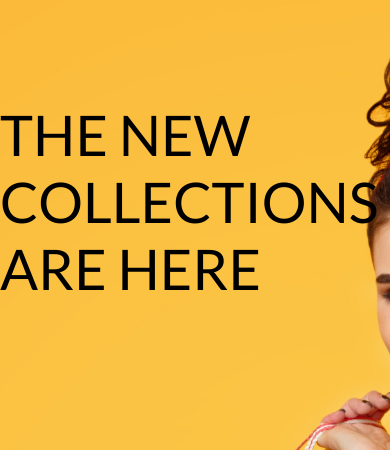
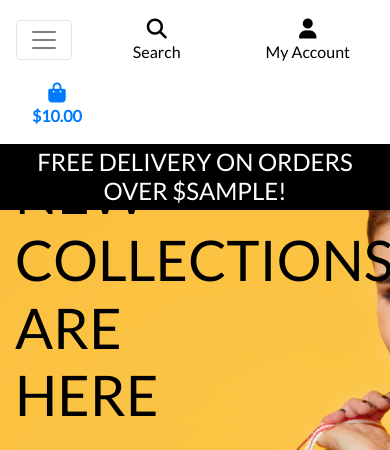
Before and after one commit to mion93/boutique_ado_v1, a Django app: template home/templates/home/index.html in a window 390 px wide. Shown: the top 450 px of the page. Run offline with Django 3.2, Linux system fonts and the light colour scheme; the template is opened without the code that fills it: most values are stand-ins (such as "Sample title", 1, 10 or a date in 2020); some libraries are stand-ins or nearby versions.

Commit message:
added mobile_header and main navbar

```diff
--- a/home/templates/home/index.html
+++ b/home/templates/home/index.html
@@ -12,7 +12,7 @@
 {% block content %}
     <div class="container h-100">
         <div class="row h-100">
-         <div class="col-7 col-md-6 my-auto"></div>
+            <div class="col-7 col-md-6 my-auto">
                 <h1 class="display-4 logo-font text-black">
                     The new collections are here
                 </h1>
@@ -23,4 +23,5 @@
                 </div>
             </div>
         </div>
+    </div>
 {% endblock %}
--- a/static/css/base.css
+++ b/static/css/base.css
@@ -56,6 +56,10 @@ body {
     border: 1px solid black !important;
 }
 
+.bg-black {
+    background: #000 !important;
+}
+
 /* -------------------------------- Media Queries */
 
 /* Slightly larger container on xl screens */
--- a/templates/base.html
+++ b/templates/base.html
@@ -15,9 +15,8 @@
 
     {% block corecss %}
         <link rel="stylesheet" href="https://stackpath.bootstrapcdn.com/bootstrap/4.4.1/css/bootstrap.min.css" integrity="sha384-Vkoo8x4CGsO3+Hhxv8T/Q5PaXtkKtu6ug5TOeNV6gBiFeWPGFN9MuhOf23Q9Ifjh" crossorigin="anonymous">
-        <link rel="preconnect" href="https://fonts.gstatic.com">
-        <link href="https://fonts.googleapis.com/css2?family=Lato&display=swap" rel="stylesheet">
-        <link rel="stylesheet" href="{% static 'css/base.css' %}" >
+        <link rel="stylesheet" href="https://fonts.googleapis.com/css?family=Lato&display=swap">
+        <link rel="stylesheet" href="{% static 'css/base.css' %}">
     {% endblock %}
 
     {% block extra_css %}
@@ -39,7 +38,7 @@
     <header class="container-fluid fixed-top">
         <div id="topnav" class="row bg-white pt-lg-2 d-none d-lg-flex">
             <div class="col-12 col-lg-4 my-auto py-1 py-lg-0 text-center text-lg-left">
-                <a href="{% url 'home' %}" class="nav-link main-logo-link" target="_blank" style="text-decoration: none;">
+                <a href="{% url 'home' %}" class="nav-link main-logo-link">
                     <h2 class="logo-font text-black my-0"><strong>Boutique</strong> Ado</h2>
                 </a>
             </div>
@@ -96,6 +95,20 @@
                 </ul>
             </div>
         </div>
+        <div class="row bg-white">
+            <nav class="navbar navbar-expand-lg navbar-light w-100">
+                <button class="navbar-toggler" type="button" data-toggle="collapse" data-target="#main-nav" aria-controls="main-nav" aria-expanded="false" aria-label="Toggle navigation">
+                    <span class="navbar-toggler-icon"></span>
+                </button>
+                {% include 'includes/mobile_top_header.html' %}
+                {% include 'includes/main_nav.html' %}
+            </nav>
+        </div>
+        <div id="delivery-banner" class="row text-center">
+            <div class="col bg-black text-white">
+                <h4 class="logo-font my-1">Free delivery on orders over ${{ free_shipping_threshold }}!</h4>
+            </div>
+        </div>
     </header>
 
     {% if messages %}
--- /dev/null
+++ b/templates/includes/main_nav.html
@@ -0,0 +1,50 @@
+<div class="collapse navbar-collapse" id="main-nav">
+    <ul class="navbar-nav w-auto mx-auto">
+        <li class="nav-item dropdown">
+            <a class="logo-font font-weight-bold nav-link text-black mr-5" href="#" id="all-products-link" data-toggle="dropdown" aria-haspopup="true" aria-expanded="false">
+                All Products
+            </a>
+            <div class="dropdown-menu border-0" aria-labelledby="all-products-link">
+                <a href="" class="dropdown-item">By Price</a>
+                <a href="" class="dropdown-item ">By Rating</a>
+                <a href="" class="dropdown-item ">By Category</a>
+                <a href="" class="dropdown-item">All Products</a>
+            </div>
+        </li>
+
+        <li class="nav-item dropdown">
+            <a class="logo-font font-weight-bold nav-link text-black mr-5" href="#" id="clothing-link" data-toggle="dropdown" aria-haspopup="true" aria-expanded="false">
+                Clothing
+            </a>
+            <div class="dropdown-menu border-0" aria-labelledby="clothing-link">
+                <a href="" class="dropdown-item">Activewear &amp; Essentials</a>
+                <a href="" class="dropdown-item">Jeans</a>
+                <a href="" class="dropdown-item">Shirts</a>
+                <a href="" class="dropdown-item">All Clothing</a>
+            </div>
+        </li>
+
+        <li class="nav-item dropdown">
+            <a class="logo-font font-weight-bold nav-link text-black mr-5" href="#" id="homeware-link" data-toggle="dropdown" aria-haspopup="true" aria-expanded="false">
+                Homeware
+            </a>
+            <div class="dropdown-menu border-0" aria-labelledby="homeware-link">
+                <a href="" class="dropdown-item">Bed &amp; Bath</a>
+                <a href="" class="dropdown-item">Kitchen &amp; Dining</a>
+                <a href="" class="dropdown-item">All Homeware</a>
+            </div>
+        </li>
+
+        <li class="nav-item dropdown">
+            <a class="logo-font font-weight-bold nav-link text-black" href="#" id="specials-link" data-toggle="dropdown" aria-haspopup="true" aria-expanded="false">
+                Special Offers
+            </a>
+            <div class="dropdown-menu border-0" aria-labelledby="specials-link">
+                <a href="" class="dropdown-item">New Arrivals</a>
+                <a href="" class="dropdown-item">Deals</a>
+                <a href="" class="dropdown-item">Clearance</a>
+                <a href="" class="dropdown-item">All Specials</a>
+            </div>
+        </li>
+    </ul>
+</div>
--- /dev/null
+++ b/templates/includes/mobile_top_header.html
@@ -0,0 +1,56 @@
+<li class="list-inline-item">
+    <a class="text-black nav-link d-block d-lg-none" href="#" id="mobile-search" data-toggle="dropdown" aria-haspopup="true" aria-expanded="false">
+        <div class="text-center">
+            <div><i class="fas fa-search fa-lg"></i></div>
+            <p class="my-0">Search</p>
+        </div>
+    </a>
+    <div class="dropdown-menu border-0 w-100 p-3 rounded-0 my-0" aria-labelledby="mobile-search">
+        <form class="form" method="GET" action="">
+            <div class="input-group w-100">
+                <input class="form-control border border-black rounded-0" type="text" name="q" placeholder="Search our site">
+                <div class="input-group-append">
+                    <button class="form-control form-control btn btn-black border border-black rounded-0" type="submit">
+                        <span class="icon">
+                            <i class="fas fa-search"></i>
+                        </span>
+                    </button>
+                </div>
+            </div>
+        </form>
+    </div>
+</li>
+<li class="list-inline-item dropdown">
+    <a class="text-black nav-link d-block d-lg-none" href="#" id="user-options" data-toggle="dropdown" aria-haspopup="true" aria-expanded="false">
+        <div class="text-center">
+            <div><i class="fas fa-user fa-lg"></i></div>
+            <p class="my-0">My Account</p>
+        </div>
+    </a>
+    <div class="dropdown-menu border-0" aria-labelledby="user-options">
+        {% if request.user.is_authenticated %}
+            {% if request.user.is_superuser %}
+                <a href="{% url 'account_logout' %}" class="dropdown-item">Product Management</a>
+            {% endif %}
+            <a href="" class="dropdown-item">My Profile</a>
+            <a href="{% url 'account_logout' %}" class="dropdown-item">Logout</a>
+        {% else %}
+            <a href="{% url 'account_signup' %}" class="dropdown-item">Register</a>
+            <a href="{% url 'account_login' %}" class="dropdown-item">Login</a>
+        {% endif %}
+    </div>
+</li>
+<li class="list-inline-item">
+    <a class="{% if grand_total %}text-primary font-weight-bold{% else %}text-black{% endif %} nav-link d-block d-lg-none" href="">
+        <div class="text-center">
+            <div><i class="fas fa-shopping-bag fa-lg"></i></div>
+            <p class="my-0">
+                {% if grand_total %}
+                    ${{ grand_total|floatformat:2 }}
+                {% else %}
+                    $0.00
+                {% endif %}
+            </p>
+        </div>
+    </a>
+</li>
```
Lines whose indentation alone changed are shown as unchanged.
